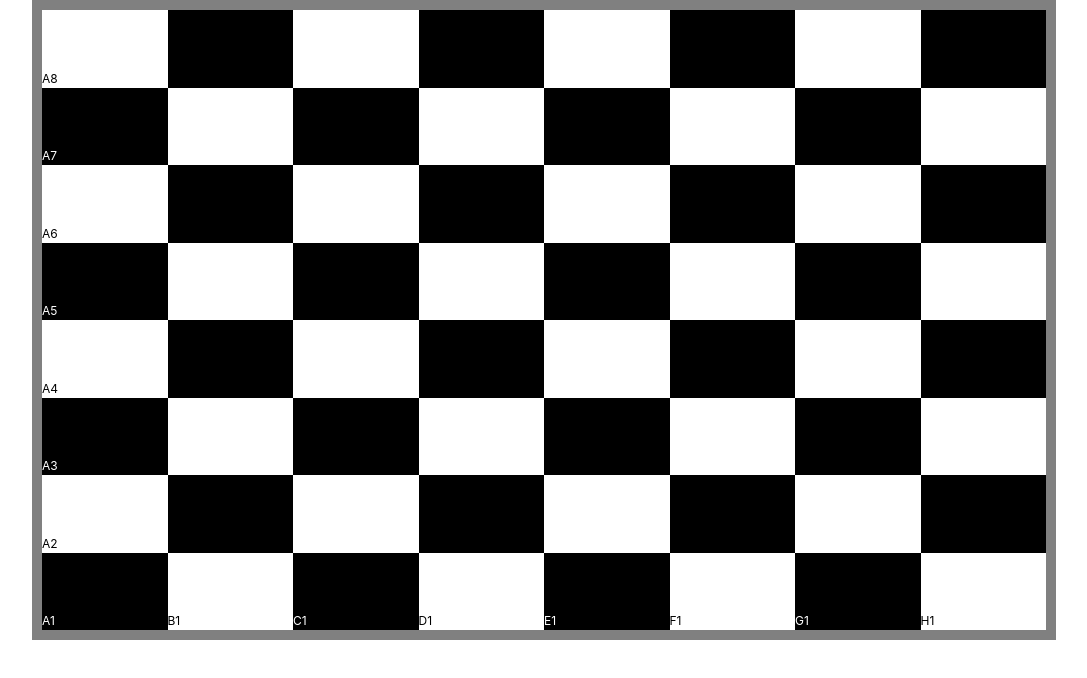
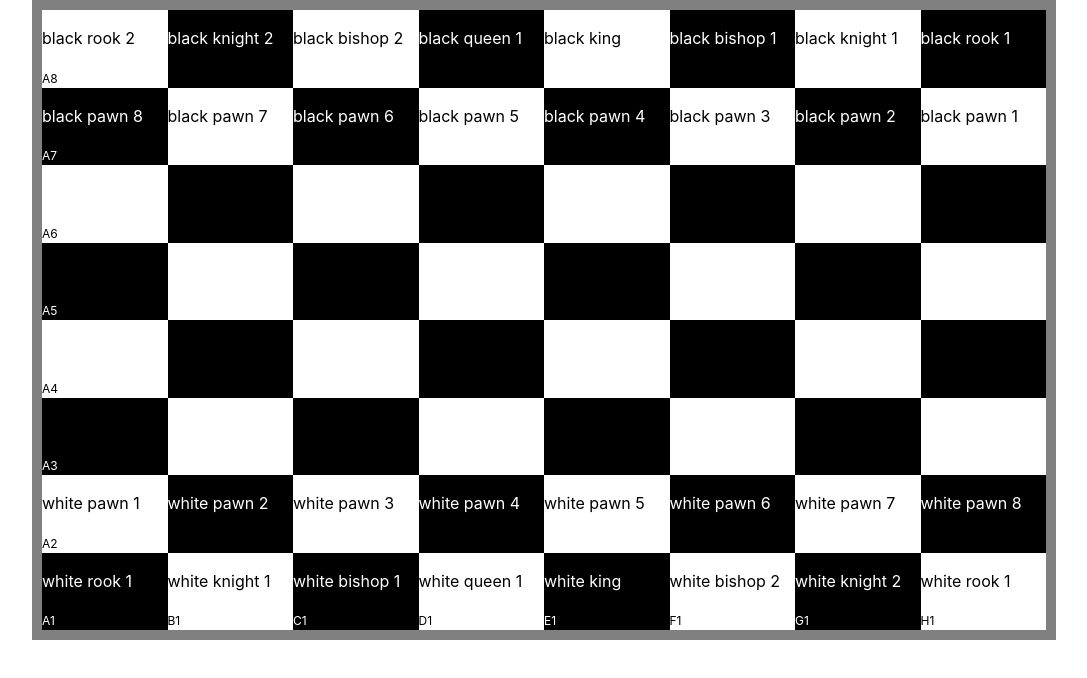
Before and after one commit to chris-gladney/chess-app, a React (Vite) app: page / in a window 1280 px wide. Shown: the top 678 px of the page, without its empty margins (96-1183 px from the left). Built offline with nearby package versions, Linux system fonts and the light colour scheme.

Commit message:
New commit

```diff
--- a/src/Square.jsx
+++ b/src/Square.jsx
@@ -3,7 +3,6 @@ import { PiecesContext } from "./Game";
 
 function Square({ square, squareColor }) {
   const { squares } = useContext(PiecesContext);
-  console.log(squares[square].occupied);
   return (
     <div className={`${squareColor}-square`}>
       {square[0] === "A" || square[1] === "1" ? (
@@ -11,6 +10,7 @@ function Square({ square, squareColor }) {
       ) : (
         ""
       )}
+      {squares[square].occupied ? <p>{squares[square].occupied}</p> : ""}
     </div>
   );
 }
```
